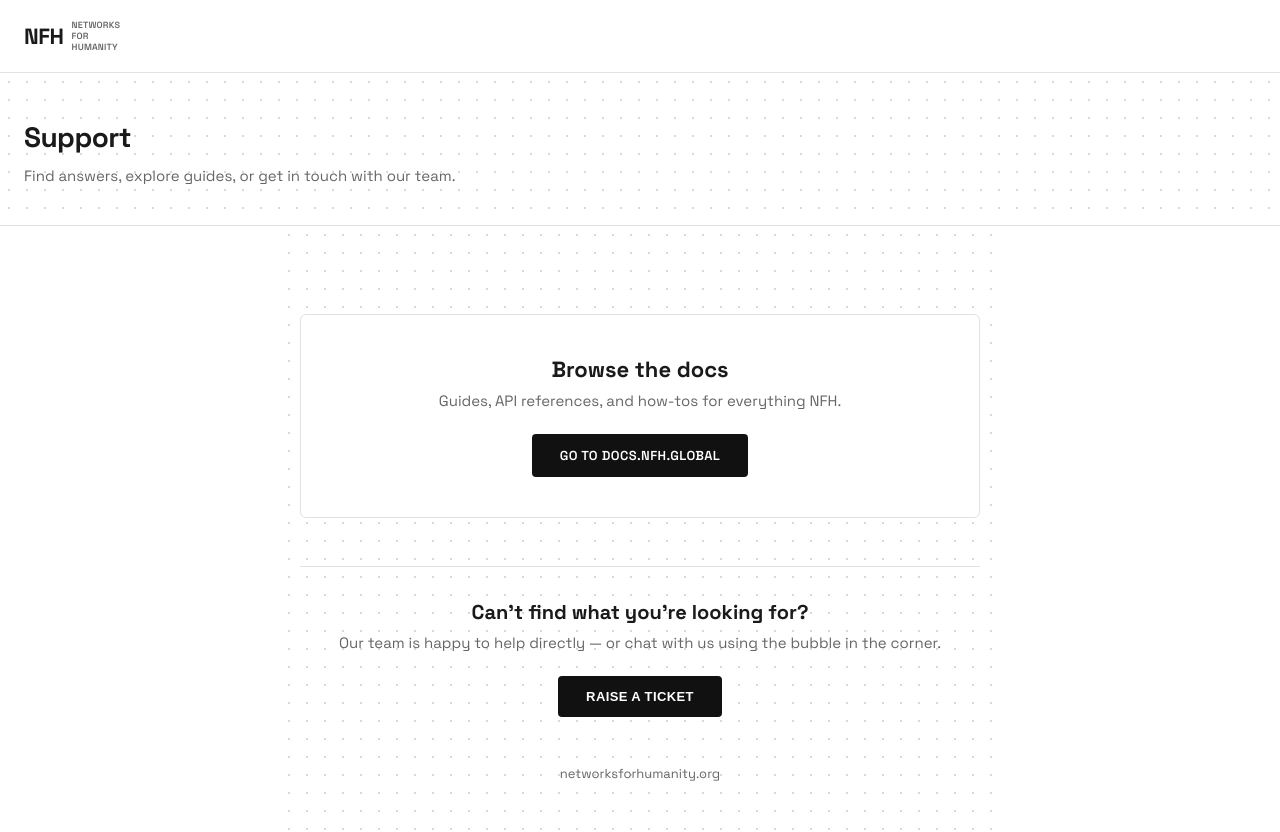
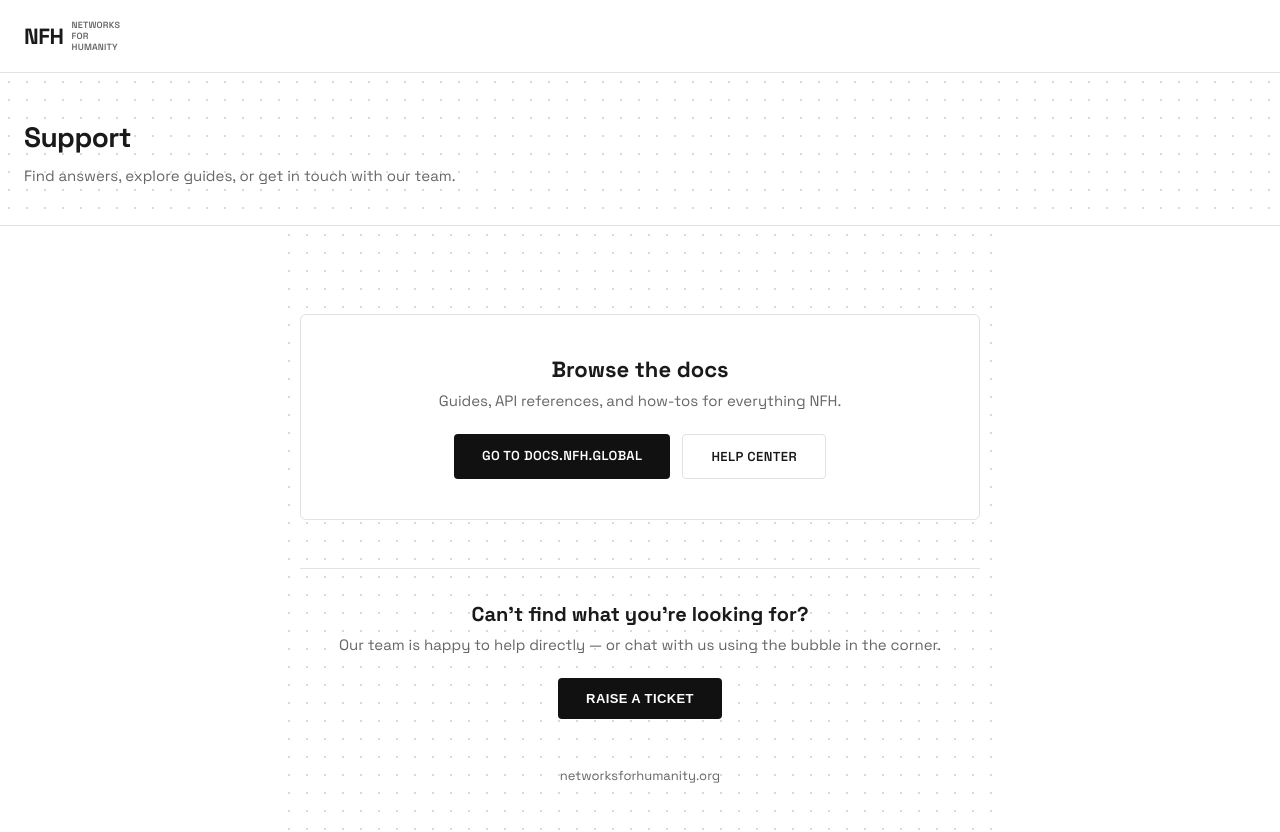
Before and after one commit to dhirajshettyyy/support-ticket-portal, a Next.js app: page / in a window 1280 px wide. Built offline with nearby package versions, Linux system fonts and the light colour scheme.

Commit message:
Add Help Center button linking to nfh-fwd.support.site
Sits alongside the docs button so customers have both self-serve
options (docs + help center) up front.

```diff
--- a/app/SupportPage.tsx
+++ b/app/SupportPage.tsx
@@ -6,6 +6,7 @@ import { TicketForm } from "./TicketForm";
 
 const DOCS_URL = "https://docs.nfh.global";
 const SITE_URL = "https://networksforhumanity.org";
+const HELP_CENTER_URL = "https://nfh-fwd.support.site/";
 
 export function SupportPage() {
   const [isFormOpen, setIsFormOpen] = useState(false);
@@ -45,9 +46,14 @@ export function SupportPage() {
         <section className="docs-card">
           <h2>Browse the docs</h2>
           <p>Guides, API references, and how-tos for everything NFH.</p>
-          <a className="button-primary" href={DOCS_URL} target="_blank" rel="noopener noreferrer">
-            Go to docs.nfh.global
-          </a>
+          <div className="docs-card-actions">
+            <a className="button-primary" href={DOCS_URL} target="_blank" rel="noopener noreferrer">
+              Go to docs.nfh.global
+            </a>
+            <a className="button-secondary" href={HELP_CENTER_URL} target="_blank" rel="noopener noreferrer">
+              Help Center
+            </a>
+          </div>
         </section>
 
         <section className="help-section">
--- a/app/globals.css
+++ b/app/globals.css
@@ -317,6 +317,13 @@ textarea:focus {
   margin: 3rem 0;
 }
 
+.docs-card-actions {
+  display: flex;
+  gap: 0.75rem;
+  justify-content: center;
+  flex-wrap: wrap;
+}
+
 .docs-card h2 {
   font-size: 1.375rem;
   font-weight: 700;
@@ -366,6 +373,28 @@ textarea:focus {
 
 .button-primary:hover {
   background: var(--accent-hover);
+}
+
+.button-secondary {
+  display: inline-block;
+  appearance: none;
+  border: 1px solid var(--border);
+  border-radius: 4px;
+  background: transparent;
+  color: var(--text);
+  font-size: 0.8125rem;
+  font-weight: 600;
+  text-transform: uppercase;
+  letter-spacing: 0.03em;
+  padding: 0.8125rem 1.75rem;
+  cursor: pointer;
+  text-decoration: none;
+  transition: border-color 0.15s ease, background 0.15s ease;
+}
+
+.button-secondary:hover {
+  background: var(--accent-soft);
+  border-color: var(--text-muted);
 }
 
 .footer {
```
